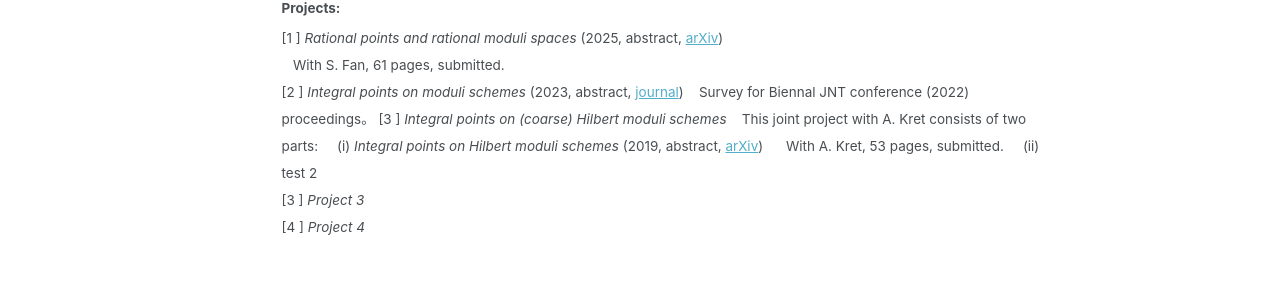
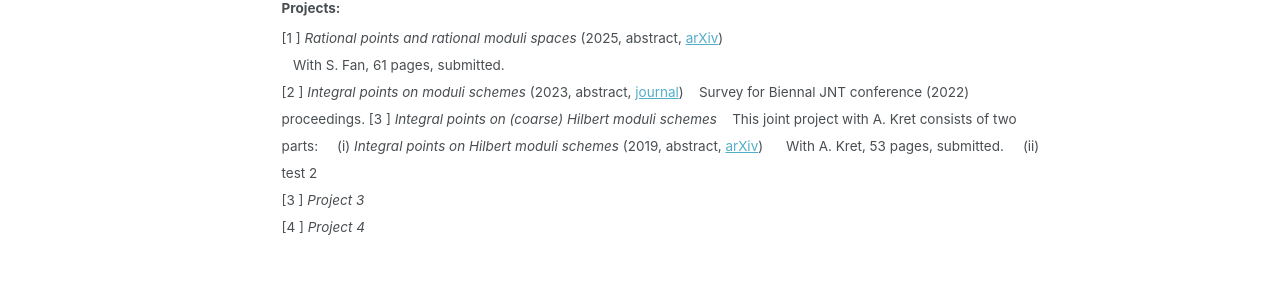
Before and after one commit to rafaelvonkanel/rafaelvonkanel.github.io, a Jekyll site: the page built from _pages/research.md, in a window 1280 px wide and 943 px high. Shown: the part 299-602 px from the top of the window. Built offline with Jekyll 4.4.1, drawn with Linux system fonts in a browser that asks for light colours; a script that is not in the unit is left out.

```diff
--- a/_pages/research.md
+++ b/_pages/research.md
@@ -13,7 +13,7 @@ author_profile: false
 [1 ] *Rational points and rational moduli spaces* (2025, abstract<!--(../_research/proj1.md)-->, [arXiv](https://arxiv.org/pdf/2501.17155))
 &nbsp;&nbsp; With S. Fan, 61 pages, submitted.
 [2 ] *Integral points on moduli schemes*  (2023, abstract, [journal](https://www.sciencedirect.com/science/article/abs/pii/S0022314X24001744))
-&nbsp;&nbsp; Survey for Biennal JNT conference (2022) proceedings。
+&nbsp;&nbsp; Survey for Biennal JNT conference (2022) proceedings.
 [3 ] *Integral points on (coarse) Hilbert moduli schemes*
 &nbsp;&nbsp; This joint project with A. Kret consists of two parts:
 &nbsp;&nbsp;&nbsp; (i) *Integral points on Hilbert moduli schemes* (2019, abstract, [arXiv](https://arxiv.org/abs/1904.03503))
```
